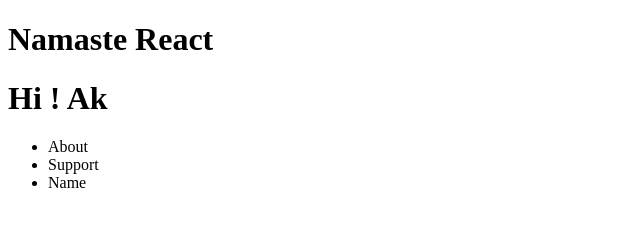
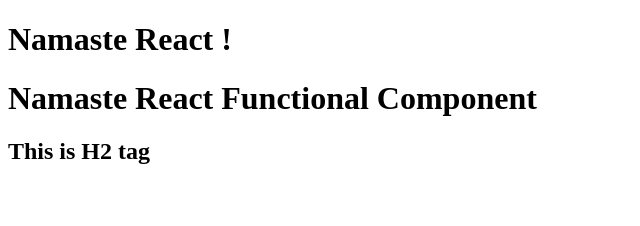
Before and after one commit to Aakash231217/React_DeepDive, a React app: page / in a window 1280 px wide. Shown: the whole page, without its empty margins (0-640 px from the left). Built offline with nearby package versions, Linux system fonts and the light colour scheme.

Commit message:
first commit

```diff
--- a/App.js
+++ b/App.js
@@ -9,20 +9,24 @@
 //zero config bundler
 import React from "react";
 import ReactDOM from "react-dom/client";
-const heading = React.createElement(
-    "h1",
-    {
-        id:"title",
-    },
-    "heading1 From parcel"
-    //it is equal to <div id="title">heading</div>
-);
 
 //JSX
-const heading1= (
-<h1 id="title" key="h2">Namaste React</h1>
-);
+const Title =()=>(
+    <h1 id="title" key="h2">
+        Namaste React !
+    </h1>
+)
+
+const Heading1= ()=>{
+   return (
+   <div>
+    <Title/>
+    <h1>Namaste React Functional Component</h1>
+   <h2>This is H2 tag</h2>
+   </div>
+   );
+};
 
 const root=ReactDOM.createRoot(document.getElementById("root"));
 
-root.render(heading1);
+root.render(<Heading1 />);
--- a/index.html
+++ b/index.html
@@ -10,14 +10,6 @@
     <div id="root">
         Not Rendered
     </div>
-    <div class="header">
-        <h1>Hi ! Ak</h1>
-        <ul>
-            <li>About</li>
-            <li>Support</li>
-            <li>Name</li>
-        </ul>
-    </div>
     <script type="module" src="App.js"></script>
 </body>
 </html>
```
Also changed, not shown: dist/index.html, 2 other files.
